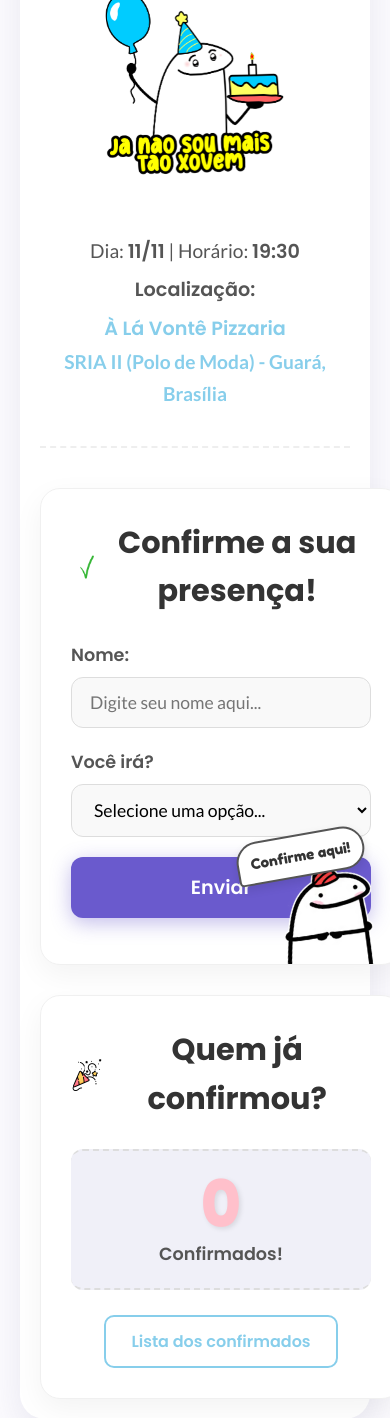
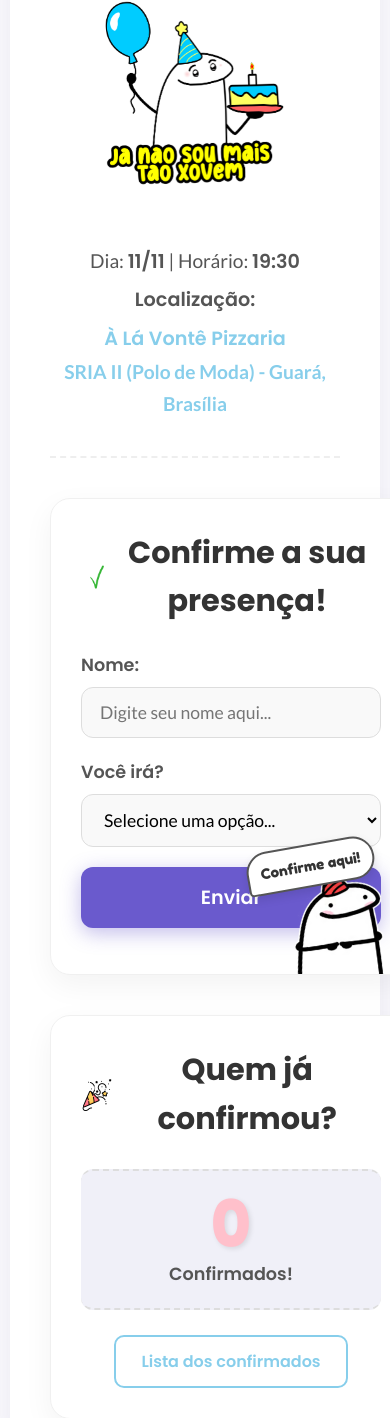
Before and after one commit to somilena/Convite-de-Aniversario, a Flask app: page / in a window 390 px wide; the page is wider, and only the part inside the window is pictured. Shown: the part 1143-2561 px from the top of that part. Run offline with Flask 3, Linux system fonts and the light colour scheme; data that the repository does not hold is empty; some libraries are stand-ins or nearby versions.

Commit message:
atualização

```diff
--- a/static/style.css
+++ b/static/style.css
@@ -594,39 +594,6 @@
   }
 }
 
-/* --- 8. RESPONSIVIDADE (Mobile) --- */
-@media (max-width: 768px) {
-  body {
-    padding: 20px 0;
-  }
-
-  .container {
-    margin: 20px;
-    padding: 20px;
-  }
-
-  .form-e-lista {
-    flex-direction: column;
-    gap: 30px;
-  }
-
-  .titulo-principal {
-    font-size: 3em;
-  }
-
-  .nomes-idades {
-    flex-direction: column;
-    align-items: center;
-    gap: 80px;
-    /* Mais espaço entre eles no mobile */
-  }
-
-  .pessoa {
-    width: 90%;
-    margin-top: 70px;
-    margin-bottom: 50px;
-  }
-}
 
 /* --- ESTILOS PARA OS CONFEITES AO CLICAR NA FOTO --- */
 
```
